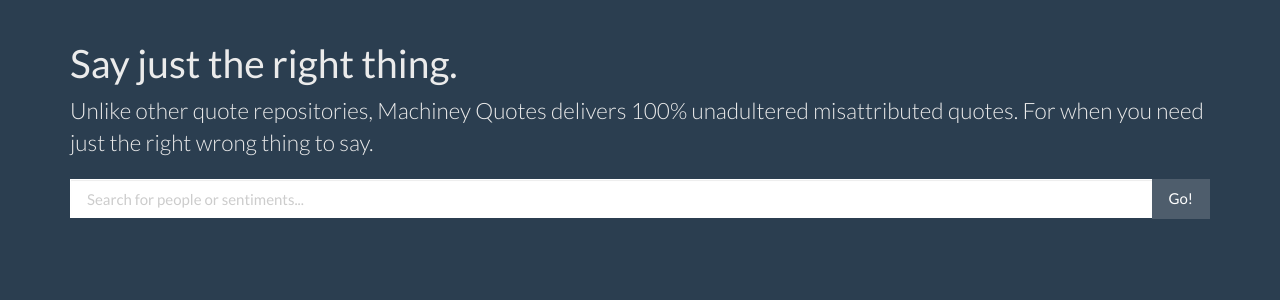
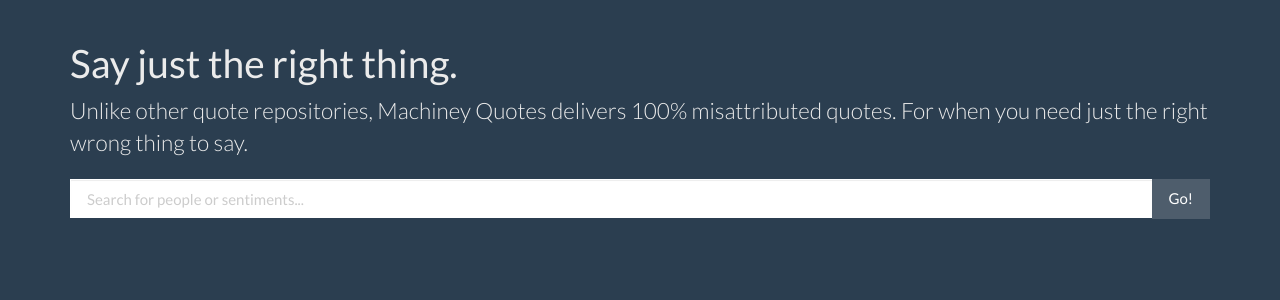
Before and after one commit to huokedu/Machiney-Quotes, a Flask app: page /home in a window 1280 px wide. Shown: the part 40-340 px from the top of the page. Run offline with Flask 2, Linux system fonts and the light colour scheme; some libraries are stand-ins or nearby versions; some web fonts are replaced.

Commit message:
Fix typo on landing page

```diff
--- a/templates/home.html
+++ b/templates/home.html
@@ -3,7 +3,7 @@
 {% block content %}
   <div class="container">
     <h1>Say just the right thing.</h1>
-    <p class="lead">Unlike other quote repositories, Machiney Quotes delivers 100% unadultered misattributed quotes. For when you need just the right wrong thing to say.</p>
+    <p class="lead">Unlike other quote repositories, Machiney Quotes delivers 100% misattributed quotes. For when you need just the right wrong thing to say.</p>
     <div class="input-group">
       <input type="text" class="form-control" placeholder="Search for people or sentiments...">
       <span class="input-group-btn">
```
